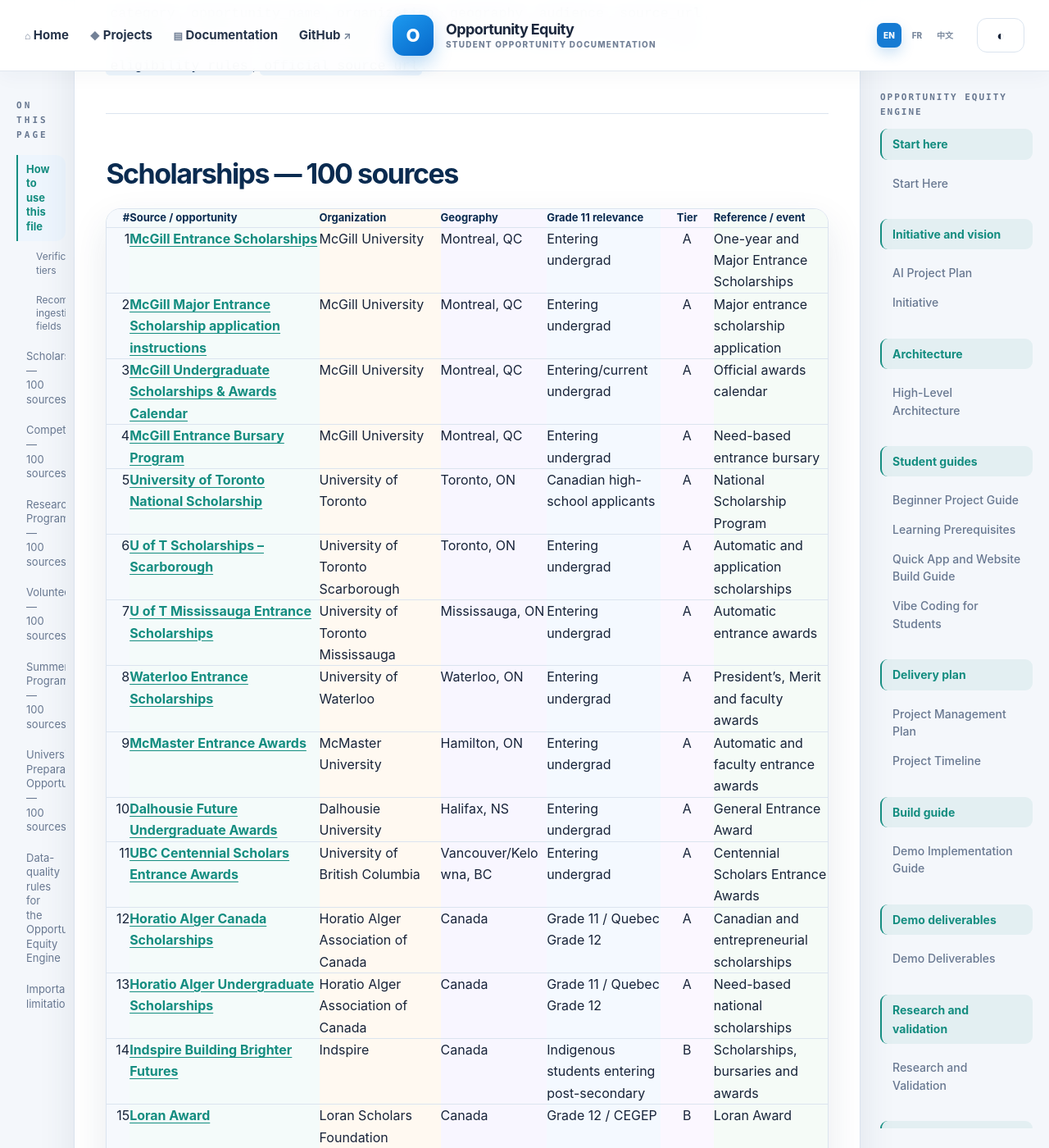
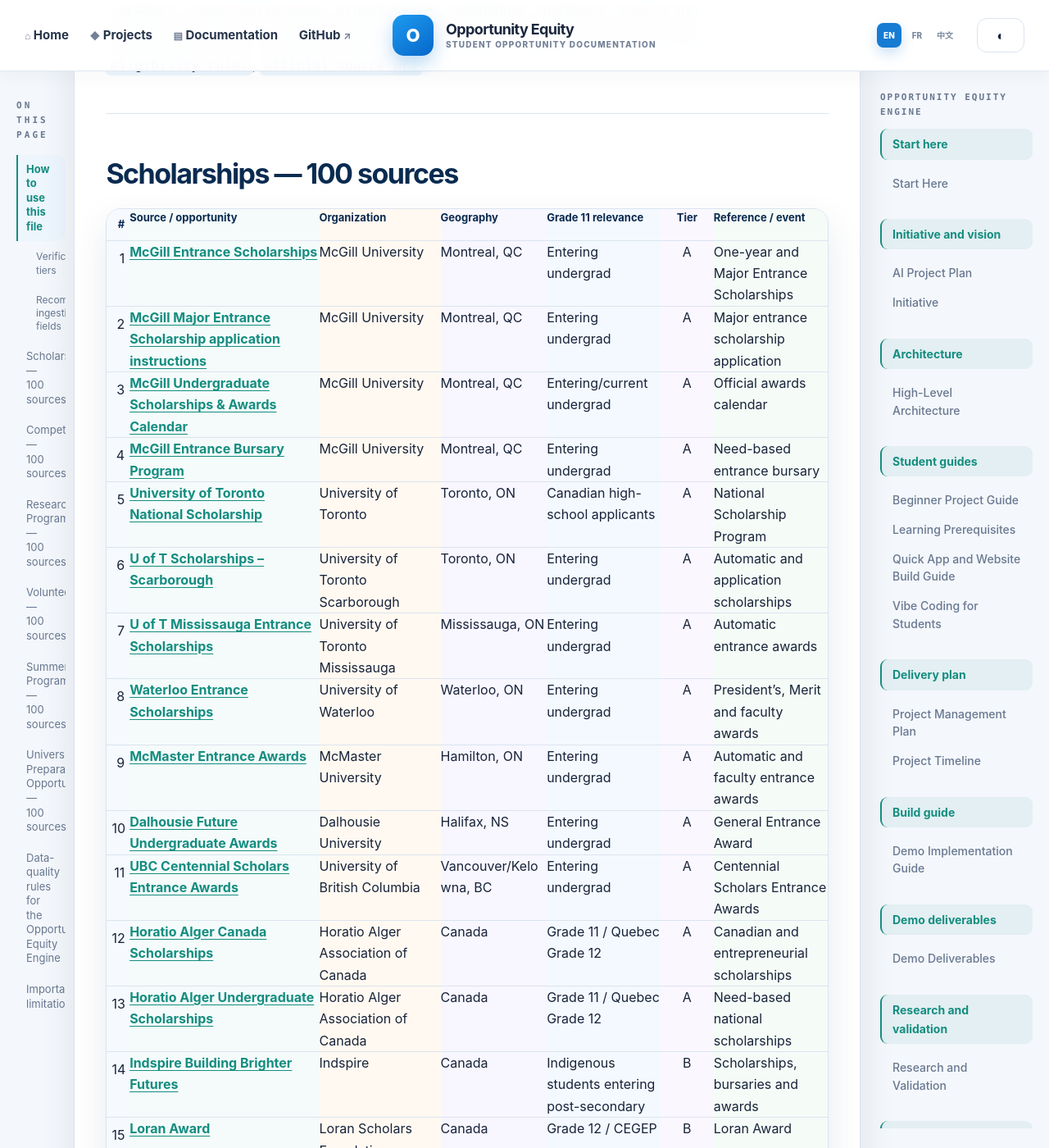
Before and after one commit to andyxuan2010/OpportunityEquityEngine, a Jekyll site: the page built from docs/10-opportunity-sources/Opportunity_Equity_Engine_600_Sources.md, in a window 1280 px wide and 1400 px high, scrolled down 1110 px. Shown: the whole window at 82% size. Built offline with Jekyll 4.4.1, drawn with Linux system fonts in a browser that asks for light colours.

Commit message:
Restore catalog index padding

```diff
--- a/assets/css/style.scss
+++ b/assets/css/style.scss
@@ -239,7 +239,7 @@
 .home-content table th:nth-child(5), .home-content table td:nth-child(5), .document-content table th:nth-child(5), .document-content table td:nth-child(5) { background: var(--table-column-5); }
 .home-content table th:nth-child(6), .home-content table td:nth-child(6), .document-content table th:nth-child(6), .document-content table td:nth-child(6) { background: var(--table-column-6); }
 .home-content table th:nth-child(7), .home-content table td:nth-child(7), .document-content table th:nth-child(7), .document-content table td:nth-child(7) { background: var(--table-column-7); }
-.document-catalog th:nth-child(1), .document-catalog td:nth-child(1) { width: 3%; min-width: 72px; padding: 0; white-space: nowrap; }
+.document-catalog th:nth-child(1), .document-catalog td:nth-child(1) { width: 3%; min-width: 72px; padding: 8px 6px; white-space: nowrap; }
 .document-catalog th:nth-child(2), .document-catalog td:nth-child(2) { width: 25%; }
 .document-catalog th:nth-child(3), .document-catalog td:nth-child(3) { width: 16%; }
 .document-catalog th:nth-child(4), .document-catalog td:nth-child(4) { width: 14%; }
```
